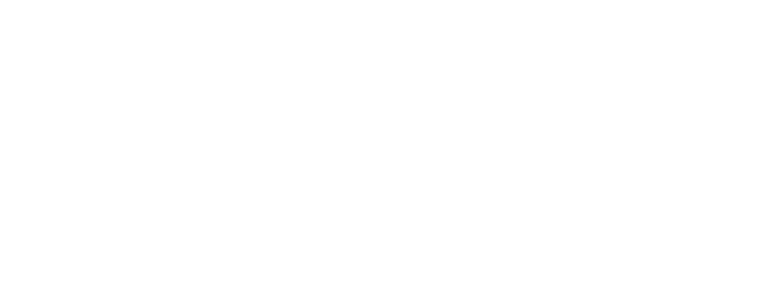
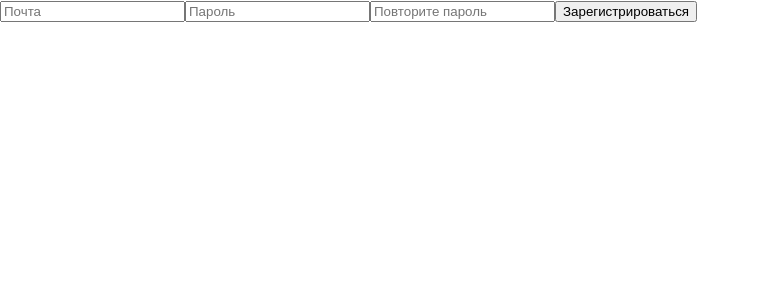
Before and after one commit to au-nas/Forms.task1, a React (Vite) app: page / in a window 1280 px wide. Shown: the top 300 px of the page, without its empty margins (0-760 px from the left). Built offline with nearby package versions, Linux system fonts and the light colour scheme.

Commit message:
начало работы

```diff
--- a/index.html
+++ b/index.html
@@ -9,12 +9,10 @@
       name="description"
       content="Web site created using create-react-app"
     />
-    <link rel="apple-touch-icon" href="/logo192.png" />
-    <link rel="manifest" href="/manifest.json" />
+
     <title>React App</title>
   </head>
   <body>
-    <noscript>You need to enable JavaScript to run this app.</noscript>
     <div id="root"></div>
     <script type="module" src="/src/main.jsx"></script>
   </body>
--- a/src/App.jsx
+++ b/src/App.jsx
@@ -1,5 +1,34 @@
+import { useState } from 'react';
 
+export const RegisterForm = () => {
+	const [email, setEmail] = useState('');
+	const [password, setPassword] = useState('');
+	const [repeatPassword, setRepeatPassword] = useState('');
 
-export const App = () => {
-	return
+	return (
+		<form>
+			<input
+				name="email"
+				type="email"
+				placeholder="Почта"
+				value={email}
+				onChange={({ target }) => setEmail(target.value)}
+			></input>
+			<input
+				name="password"
+				type="password"
+				placeholder="Пароль"
+				value={password}
+				onChange={({ target }) => setPassword(target.value)}
+			></input>
+			<input
+				name="repeatPassword"
+				type="password"
+				placeholder="Повторите пароль"
+				value={repeatPassword}
+				onChange={({ target }) => setRepeatPassword(target.value)}
+			></input>
+			<button type="submit">Зарегистрироваться</button>
+		</form>
+	);
 };
--- a/src/main.jsx
+++ b/src/main.jsx
@@ -1,10 +1,10 @@
 import { StrictMode } from 'react';
 import { createRoot } from 'react-dom/client';
 import './index.css';
-import { App } from './App.jsx';
+import { RegisterForm } from './App.jsx';
 
 createRoot(document.getElementById('root')).render(
 	<StrictMode>
-		<App />
+		<RegisterForm />
 	</StrictMode>,
 );
```
